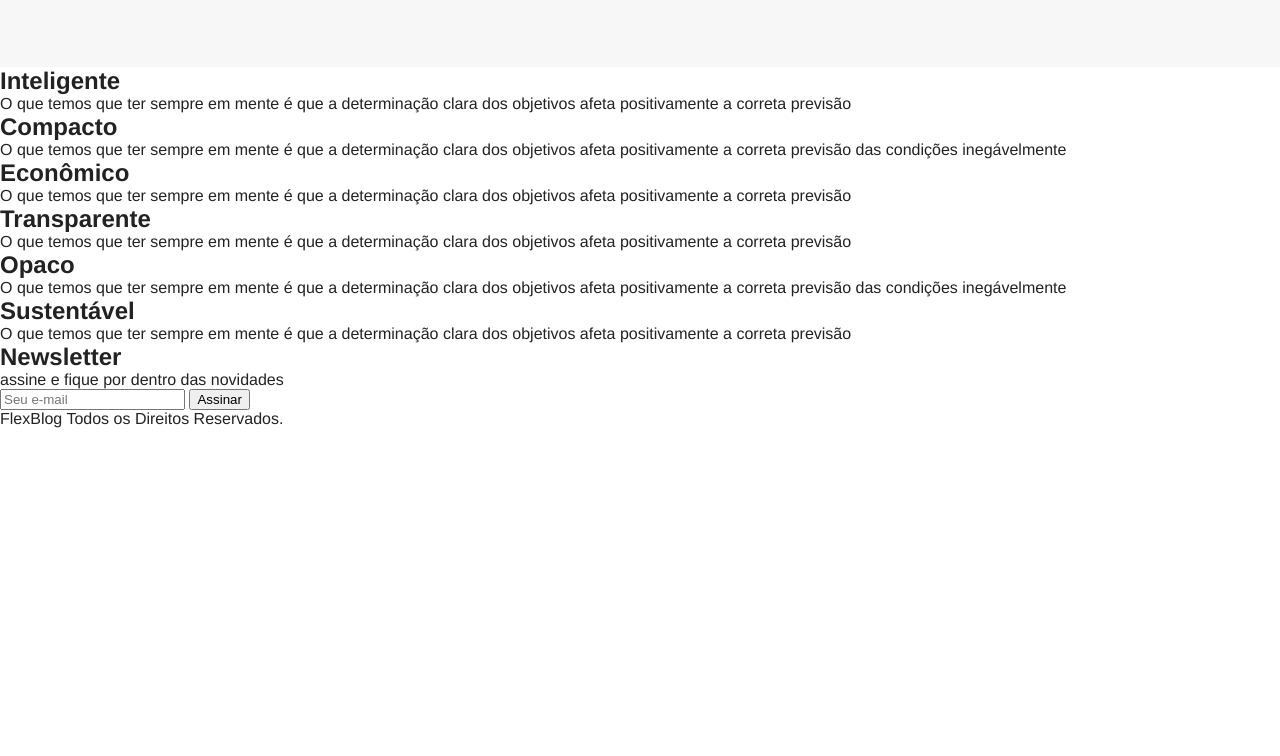
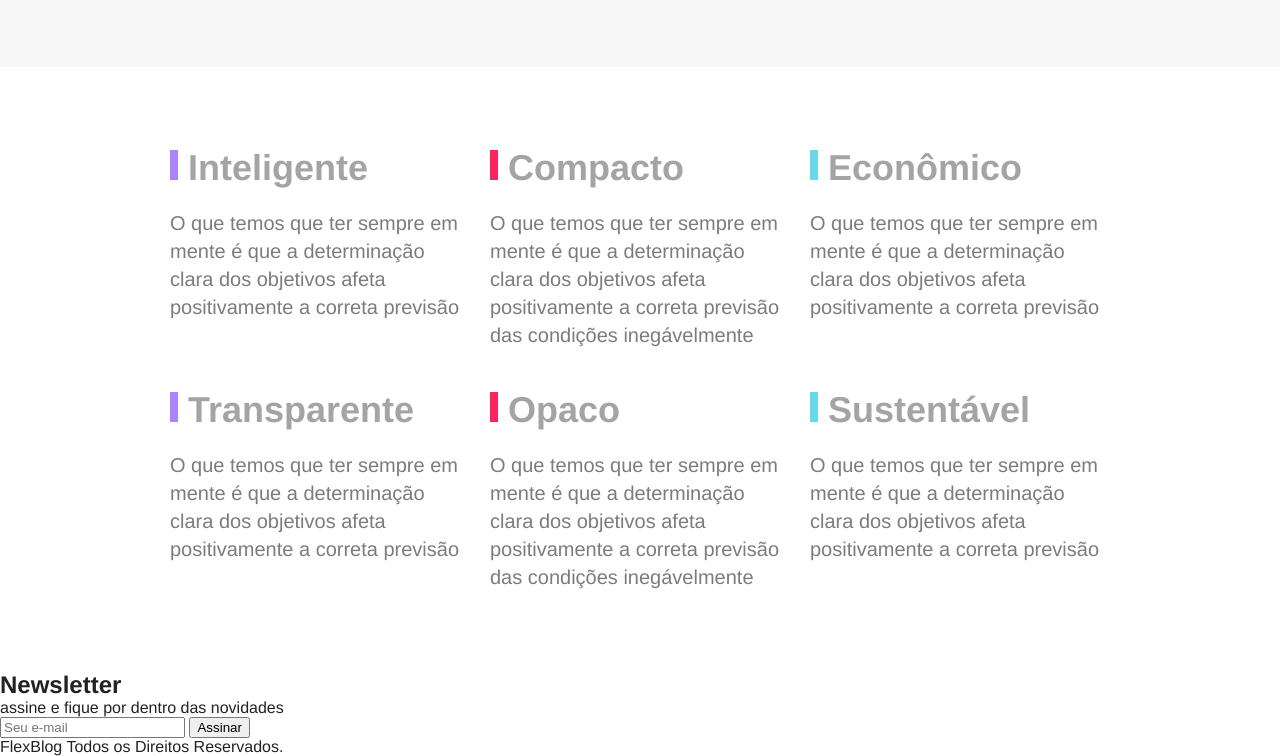
Before and after one commit to VictorDolzan/Projeto-CSS-Flexbox, a plain HTML site: page Index.html in a window 1280 px wide. Shown: the part 2445-3201 px from the top of the page. Before the commit the page ends 2873 px from the top, so only its background shows below. Drawn offline with Linux system fonts and the light colour scheme.

Commit message:
Terminado o css da parte de qualidade usando Flexbox

```diff
--- a/css/style.css
+++ b/css/style.css
@@ -261,6 +261,52 @@ img {
     text-align: center;
 }
 
+/**QUALIDADE**/
+
+.qualidade {
+    max-width: 960px;
+    margin: 60px auto;
+    display: flex;
+    flex-wrap: wrap;
+}
+
+.qualidade-item {
+    flex: 1 1 300px;
+    margin: 20px 10px;
+}
+
+.qualidade-item h2 {
+    font-size: 2.25em;
+    color: #a4a4a4;
+    margin-bottom: 20px;
+}
+
+.qualidade-item h2::before {
+    content: '';
+    display: inline-block;
+    width: 8px;
+    height: 30px;
+    margin-right: 10px;
+}
+
+.qualidade-item:nth-of-type(3n+1) h2::before {
+    background: #ae81ff;
+}
+
+.qualidade-item:nth-of-type(3n+2) h2::before{
+    background: #f9265e;
+}
+
+.qualidade-item:nth-of-type(3n+3) h2::before {
+    background: #66d9eb;
+}
+
+.qualidade-item p {
+    font-size: 1.25em;
+    line-height: 1.4;
+    color: #7c7c7c;
+}
+
 @media (max-width: 800px){
     .preco {
         padding-right: 10px;
```
